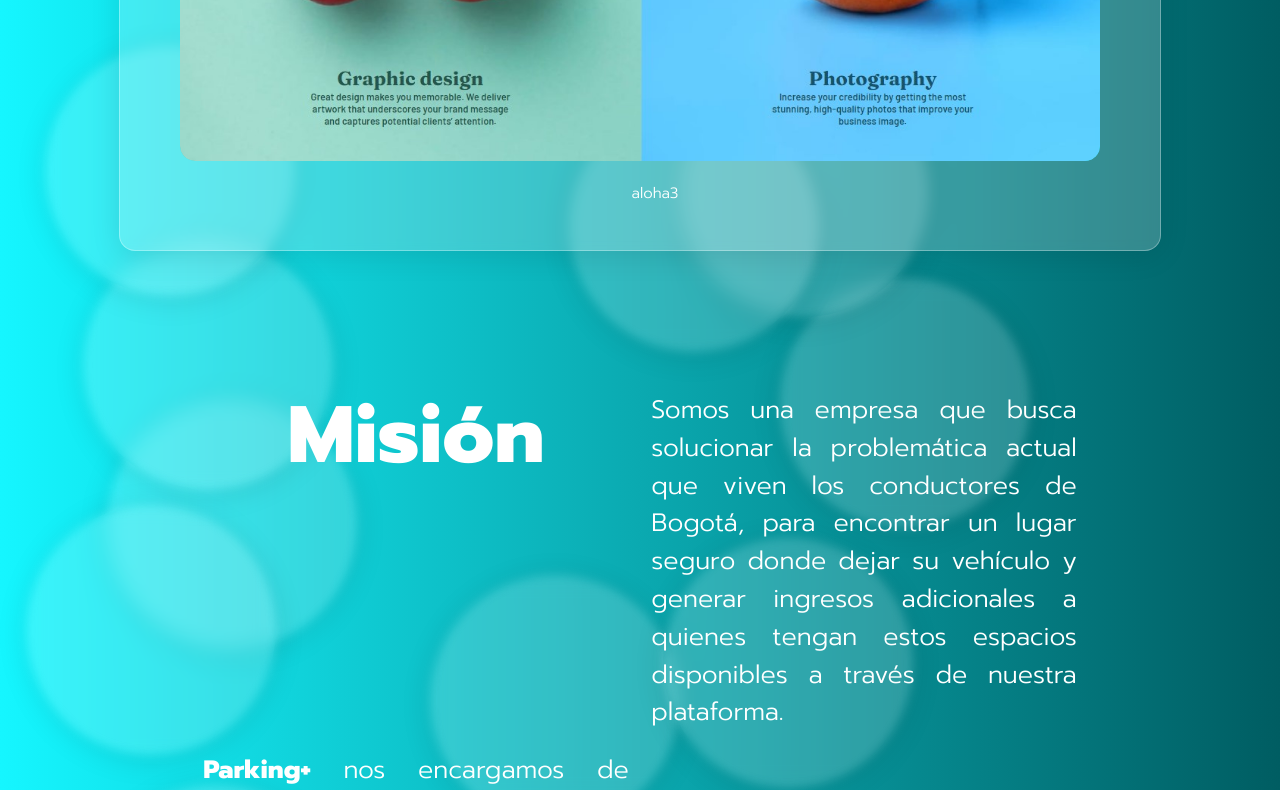
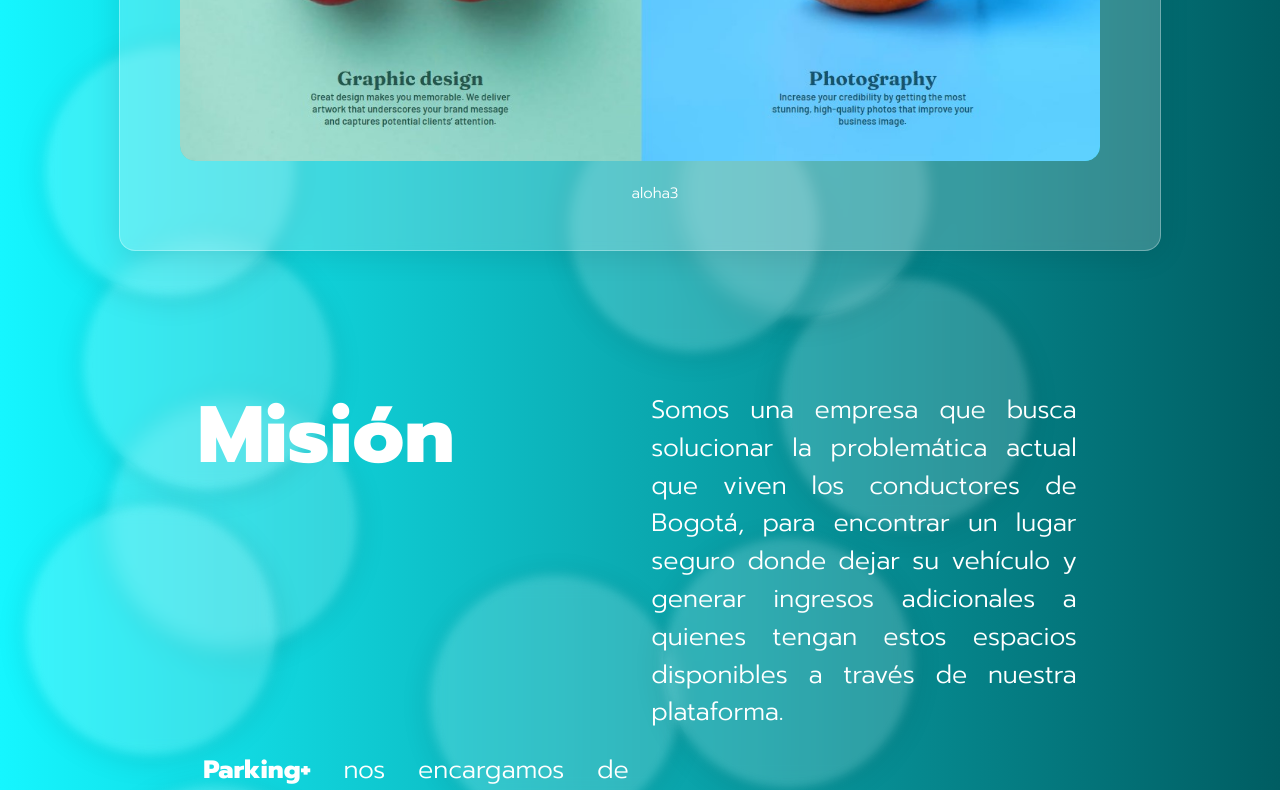
Before and after one commit to JulianBarbossa9/ParkingPlus, a React (Create React App) app: page / in a window 1280 px wide. Shown: the part 829-1619 px from the top of the page. Built offline with nearby package versions, Linux system fonts and the light colour scheme.

Commit message:
cambios minimos

```diff
--- a/src/index.css
+++ b/src/index.css
@@ -396,23 +396,48 @@ h3{
 
 .titleVm{
   font-size: 80px;
-  animation-duration: 5s;
+  /* animation-duration: 5s; */
   animation-name: slidein;
   overflow: hidden;
+
 }
 
-.titleVm:hover{
-  text-shadow: 2px 2px 2px blue;
+/* .titleVm:hover{
+
+} */
+
+
+
+
+/* #axis:hover .titleVm{
+
+  transform: translate(-90px,0);
+  -webkit-transform: translate(-90px,0); /** Chrome & Safari **/
+	/*-o-transform: translate(-90px,0); /** Opera **/
+	/*-moz-transform: translate(-90px,0);/** Firefox **/
+  /* transition: all 3s ease-in-out;
+  text-shadow: 2px 2px 2px blue; */
+/*} */
+
+#axis{
+  transform: translate(-90px,0);
+  animation-name: slidein;
 }
 
+#axis:hover .titleVm{
+  transform: translate(-90px,0);
+  -webkit-transform: translate(-90px,0); /** Chrome & Safari **/
+	-o-transform: translate(-90px,0); /** Opera **/
+	-moz-transform: translate(-90px,0);/** Firefox **/
+  transition:all 2.5s ease-in-out;
+  text-shadow: 2px 2px 2px blue;
 
-#axis:hover .titleVm{
 
-  transform: translate(-90px,0);
-	-webkit-transform: translate(-90px,0); /** Chrome & Safari **/
-	-o-transform: translate(-90px,0); /** Opera **/
-	-moz-transform: translate(-90px,0); /** Firefox **/
-  transition: all 3s ease-in-out;
+}
+
+#axix:after{
+  transform: translate(-80px,0);
+
 }
 
 
```
